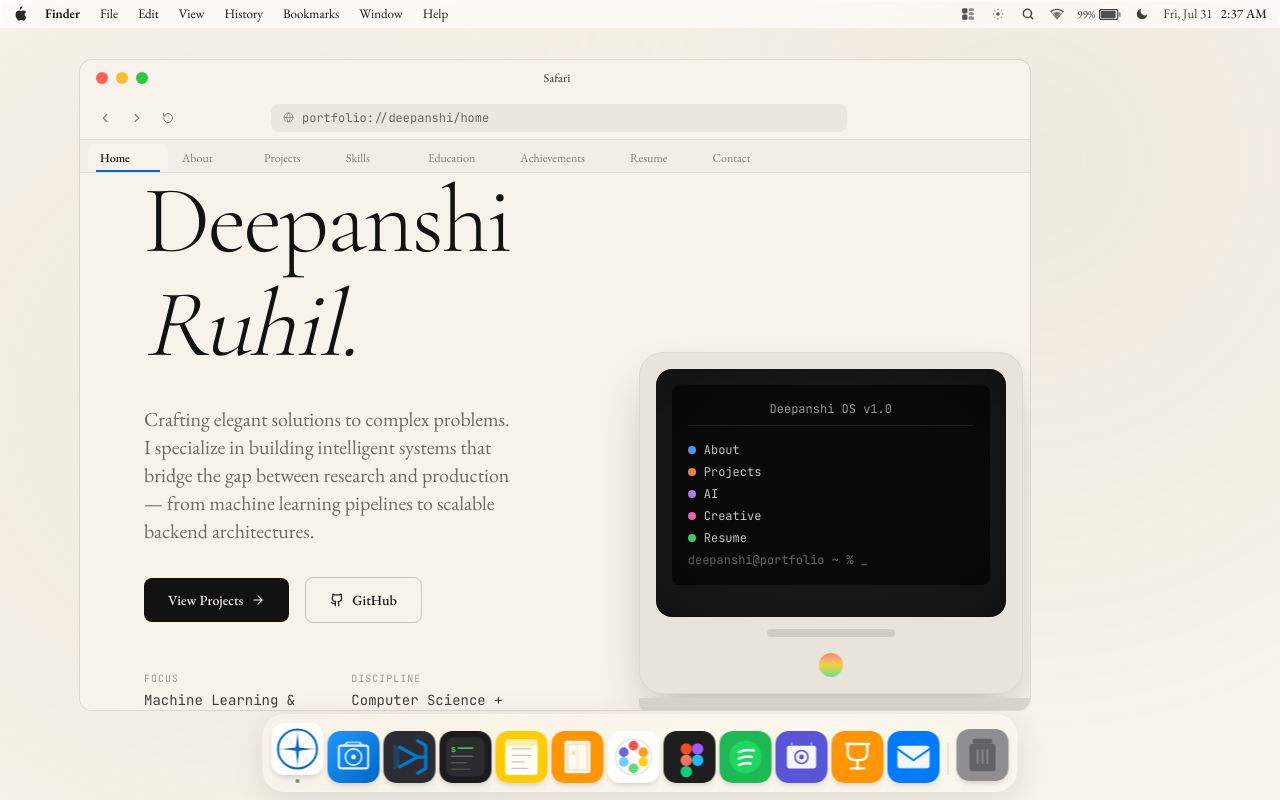
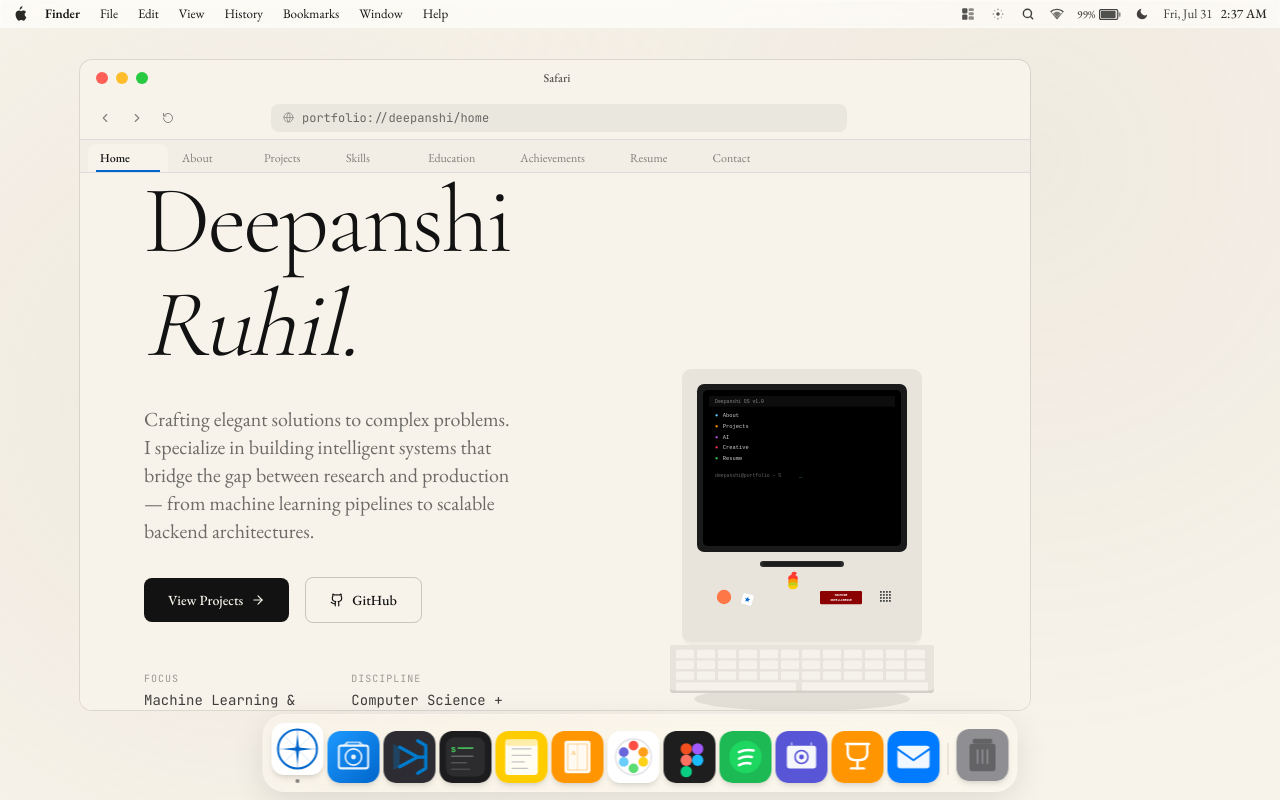
Before and after one commit to deepanshiruhil/portfolio-website, a Next.js app: page / in a window 1280 px wide. Built offline with nearby package versions, Linux system fonts and the light colour scheme.

Commit message:
Add VintageMac component to Hero section

```diff
--- a/app/sections/Hero.tsx
+++ b/app/sections/Hero.tsx
@@ -3,6 +3,103 @@
 import { motion } from "framer-motion"
 import { portfolioData } from "../../lib/data"
 import { ArrowRight, Github, ExternalLink } from "lucide-react"
+
+function VintageMac() {
+  return (
+    <svg viewBox="0 0 500 600" className="w-full max-w-[420px] h-auto">
+      <ellipse cx="250" cy="570" rx="180" ry="20" fill="black" opacity="0.08"/>
+
+      <g transform="translate(30, 480)">
+        <rect x="0" y="0" width="440" height="80" rx="6" fill="#D4CFC7"/>
+        <rect x="0" y="0" width="440" height="76" rx="6" fill="#E8E4DC"/>
+        {[0,1,2,3,4,5,6,7,8,9,10,11].map(i => (
+          <rect key={`r1-${i}`} x={10 + i * 35} y="8" width="30" height="14" rx="2" fill="#F5F2EC"/>
+        ))}
+        {[0,1,2,3,4,5,6,7,8,9,10,11].map(i => (
+          <rect key={`r2-${i}`} x={10 + i * 35} y="26" width="30" height="14" rx="2" fill="#F5F2EC"/>
+        ))}
+        {[0,1,2,3,4,5,6,7,8,9,10,11].map(i => (
+          <rect key={`r3-${i}`} x={10 + i * 35} y="44" width="30" height="14" rx="2" fill="#F5F2EC"/>
+        ))}
+        <rect x="10" y="62" width="200" height="14" rx="2" fill="#F5F2EC"/>
+        <rect x="220" y="62" width="210" height="14" rx="2" fill="#F5F2EC"/>
+      </g>
+
+      <rect x="50" y="20" width="400" height="460" rx="16" fill="#F0EBE3"/>
+      <rect x="50" y="20" width="400" height="455" rx="16" fill="#E8E4DC"/>
+
+      <rect x="75" y="45" width="350" height="280" rx="12" fill="#1A1A1A"/>
+
+      <rect x="85" y="55" width="330" height="260" rx="8" fill="#0D0D0D"/>
+
+      <defs>
+        <pattern id="scanlines" width="4" height="4" patternUnits="userSpaceOnUse">
+          <line x1="0" y1="2" x2="4" y2="2" stroke="black" strokeWidth="0.5" opacity="0.15"/>
+        </pattern>
+      </defs>
+      <rect x="85" y="55" width="330" height="260" rx="8" fill="url(#scanlines)"/>
+
+      <rect x="85" y="55" width="330" height="260" rx="8" fill="radial-gradient(circle at center, transparent 40%, rgba(0,0,0,0.4) 100%)"/>
+
+      <g fontFamily="monospace" fontSize="10">
+        <rect x="95" y="65" width="310" height="18" rx="2" fill="rgba(255,255,255,0.05)"/>
+        <text x="105" y="77" fill="#888" fontSize="8">Deepanshi OS v1.0</text>
+
+        <text x="105" y="100" fill="#5AC8FA" fontSize="9">●</text>
+        <text x="118" y="100" fill="#ccc" fontSize="9">About</text>
+
+        <text x="105" y="118" fill="#FF9500" fontSize="9">●</text>
+        <text x="118" y="118" fill="#ccc" fontSize="9">Projects</text>
+
+        <text x="105" y="136" fill="#AF52DE" fontSize="9">●</text>
+        <text x="118" y="136" fill="#ccc" fontSize="9">AI</text>
+
+        <text x="105" y="154" fill="#FF2D55" fontSize="9">●</text>
+        <text x="118" y="154" fill="#ccc" fontSize="9">Creative</text>
+
+        <text x="105" y="172" fill="#34C759" fontSize="9">●</text>
+        <text x="118" y="172" fill="#ccc" fontSize="9">Resume</text>
+
+        <text x="105" y="200" fill="#666" fontSize="8">deepanshi@portfolio ~ %</text>
+        <text x="245" y="200" fill="#4CD964" fontSize="9">_</text>
+      </g>
+
+      <rect x="180" y="340" width="140" height="10" rx="5" fill="#2A2A2A"/>
+      <rect x="185" y="342" width="130" height="6" rx="3" fill="#1A1A1A"/>
+
+      <g transform="translate(235, 375)">
+        <circle cx="0" cy="0" r="14" fill="none"/>
+        <path d="M-8,-6 Q-8,-12 0,-12 Q8,-12 8,-6 Q8,0 0,0 Q-8,0 -8,-6" fill="#FF3B30"/>
+        <path d="M-8,0 Q-8,-6 0,-6 Q8,-6 8,0 Q8,6 0,6 Q-8,6 -8,0" fill="#FF9500"/>
+        <path d="M-8,6 Q-8,0 0,0 Q8,0 8,6 Q8,12 0,12 Q-8,12 -8,6" fill="#FFCC00"/>
+        <path d="M-8,6 Q-8,0 0,0 Q8,0 8,6" fill="#34C759" opacity="0.3"/>
+        <path d="M-2,-14 Q2,-18 6,-14 Q4,-10 0,-10 Q-4,-10 -2,-14" fill="#FF3B30"/>
+        <path d="M-2,-14 Q2,-18 6,-14" fill="none" stroke="#FF3B30" strokeWidth="2"/>
+      </g>
+
+      <circle cx="120" cy="400" r="12" fill="#FF6B35" opacity="0.9"/>
+
+      <g transform="translate(150, 395)">
+        <rect x="0" y="0" width="18" height="18" rx="3" fill="white" transform="rotate(15 9 9)"/>
+        <polygon points="9,2 11,7 16,7 12,10 13,15 9,12 5,15 6,10 2,7 7,7" fill="#0066CC" transform="rotate(15 9 9) scale(0.7) translate(4,4)"/>
+      </g>
+
+      <g transform="translate(280, 390)">
+        <rect x="0" y="0" width="70" height="22" rx="2" fill="#8B0000"/>
+        <text x="35" y="9" textAnchor="middle" fill="white" fontSize="5" fontFamily="monospace" fontWeight="bold">MACHINE</text>
+        <text x="35" y="17" textAnchor="middle" fill="white" fontSize="5" fontFamily="monospace" fontWeight="bold">INTELLIGENCE</text>
+      </g>
+
+      <g transform="translate(380, 390)">
+        {[0,1,2,3].map(row =>
+          [0,1,2,3].map(col => (
+            <rect key={`g-${row}-${col}`} x={col * 5} y={row * 5} width="3" height="3" rx="1" fill="#333"/>
+          ))
+        )}
+      </g>
+    </svg>
+  )
+}
 
 export default function Hero() {
   const { featuredProject, hero } = portfolioData
@@ -64,36 +161,13 @@ export default function Hero() {
           </motion.div>
         </div>
 
-        <div className="flex-1 flex items-center justify-center p-8 lg:p-16">
+        <div className="flex-1 flex items-center justify-center p-8 lg:p-12">
           <motion.div
             initial={{ opacity: 0, scale: 0.95 }}
             animate={{ opacity: 1, scale: 1 }}
             transition={{ duration: 1, delay: 0.2 }}
-            className="relative"
           >
-            <div className="w-72 lg:w-96 bg-[#e8e4dc] dark:bg-[#2a2824] rounded-3xl p-4 shadow-2xl border border-black/5">
-              <div className="bg-[#1a1a1a] rounded-2xl p-4 pb-8 relative overflow-hidden crt-screen">
-                <div className="bg-[#0a0a0a] rounded-lg p-4 min-h-[200px] font-mono text-xs text-green-400">
-                  <div className="mb-4 text-center text-white/60 border-b border-white/10 pb-2">
-                    Deepanshi OS v1.0
-                  </div>
-                  <div className="space-y-1.5">
-                    <div className="flex items-center gap-2"><span className="w-2 h-2 rounded-full bg-blue-400" /><span className="text-white/80">About</span></div>
-                    <div className="flex items-center gap-2"><span className="w-2 h-2 rounded-full bg-orange-400" /><span className="text-white/80">Projects</span></div>
-                    <div className="flex items-center gap-2"><span className="w-2 h-2 rounded-full bg-purple-400" /><span className="text-white/80">AI</span></div>
-                    <div className="flex items-center gap-2"><span className="w-2 h-2 rounded-full bg-pink-400" /><span className="text-white/80">Creative</span></div>
-                    <div className="flex items-center gap-2"><span className="w-2 h-2 rounded-full bg-green-400" /><span className="text-white/80">Resume</span></div>
-                    <div className="mt-4 text-white/40">deepanshi@portfolio ~ % <span className="animate-blink">_</span></div>
-                  </div>
-                </div>
-              </div>
-              <div className="mt-3 mx-auto w-32 h-2 bg-[#d0ccc4] dark:bg-[#1e1c18] rounded-full" />
-              <div className="mt-4 flex justify-center">
-                <div className="w-6 h-6 rounded-full bg-gradient-to-b from-red-400 via-yellow-400 to-green-400 opacity-80" />
-              </div>
-            </div>
-            <div className="w-80 lg:w-[28rem] h-4 bg-[#d8d4cc] dark:bg-[#242220] mx-auto rounded-b-xl shadow-lg mt-1" />
-            <div className="w-64 lg:w-80 h-2 bg-[#c8c4bc] dark:bg-[#1e1c18] mx-auto rounded-b-lg opacity-60" />
+            <VintageMac />
           </motion.div>
         </div>
       </div>
```
